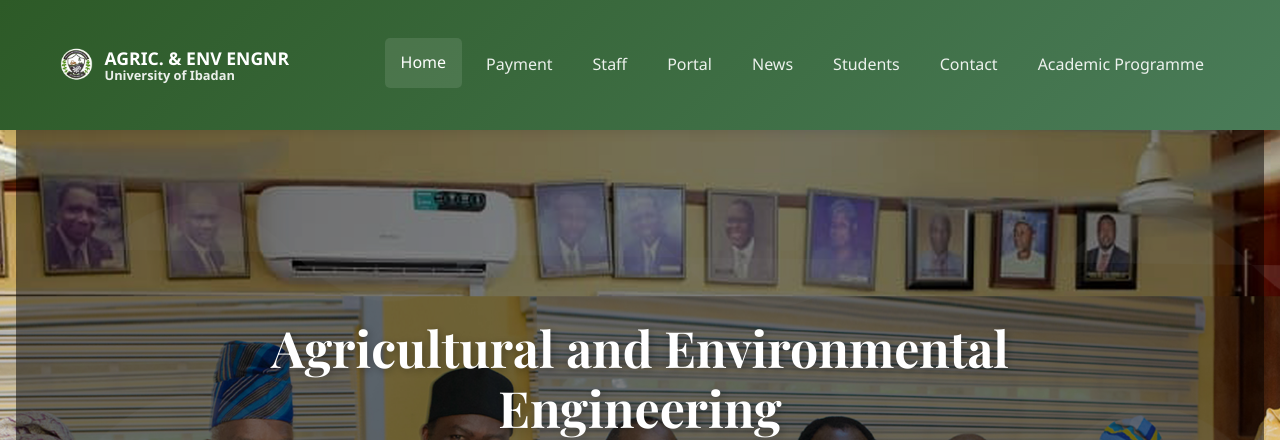
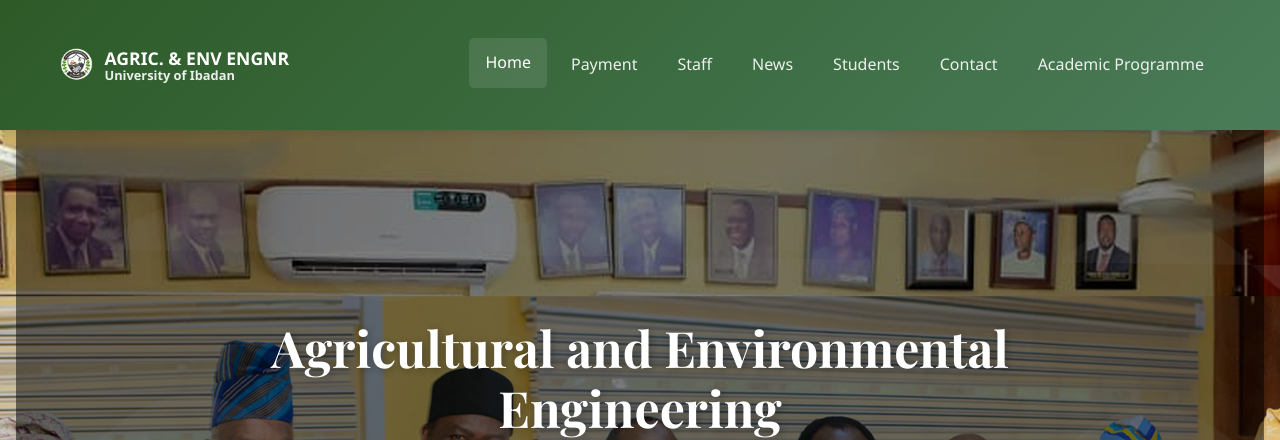
Before and after one commit to Emmyfest/AEE, a Flask app: page / in a window 1280 px wide. Shown: the top 440 px of the page. Run offline with Flask 3, Linux system fonts and the light colour scheme; some libraries are stand-ins or nearby versions.

Commit message:
Remove 'Portal' link from navigation menu

```diff
--- a/templates/index.html
+++ b/templates/index.html
@@ -40,7 +40,6 @@
                     <li class="nav-item"><a class="nav-link" href="#home">Home</a></li>
                     <li class="nav-item"><a class="nav-link" href="{{url_for('payment')}}">Payment</a></li>
                     <li class="nav-item"><a class="nav-link" href="{{url_for('staff')}}">Staff</a></li>
-                    <li class="nav-item"><a class="nav-link" href="#resources">Portal</a></li>
                     <li class="nav-item"><a class="nav-link" href="{{url_for('news')}}">News</a></li>
                     <li class="nav-item"><a class="nav-link" href="{{url_for('students')}}">Students</a></li>
                     <li class="nav-item"><a class="nav-link" href="#contact">Contact</a></li>
```
